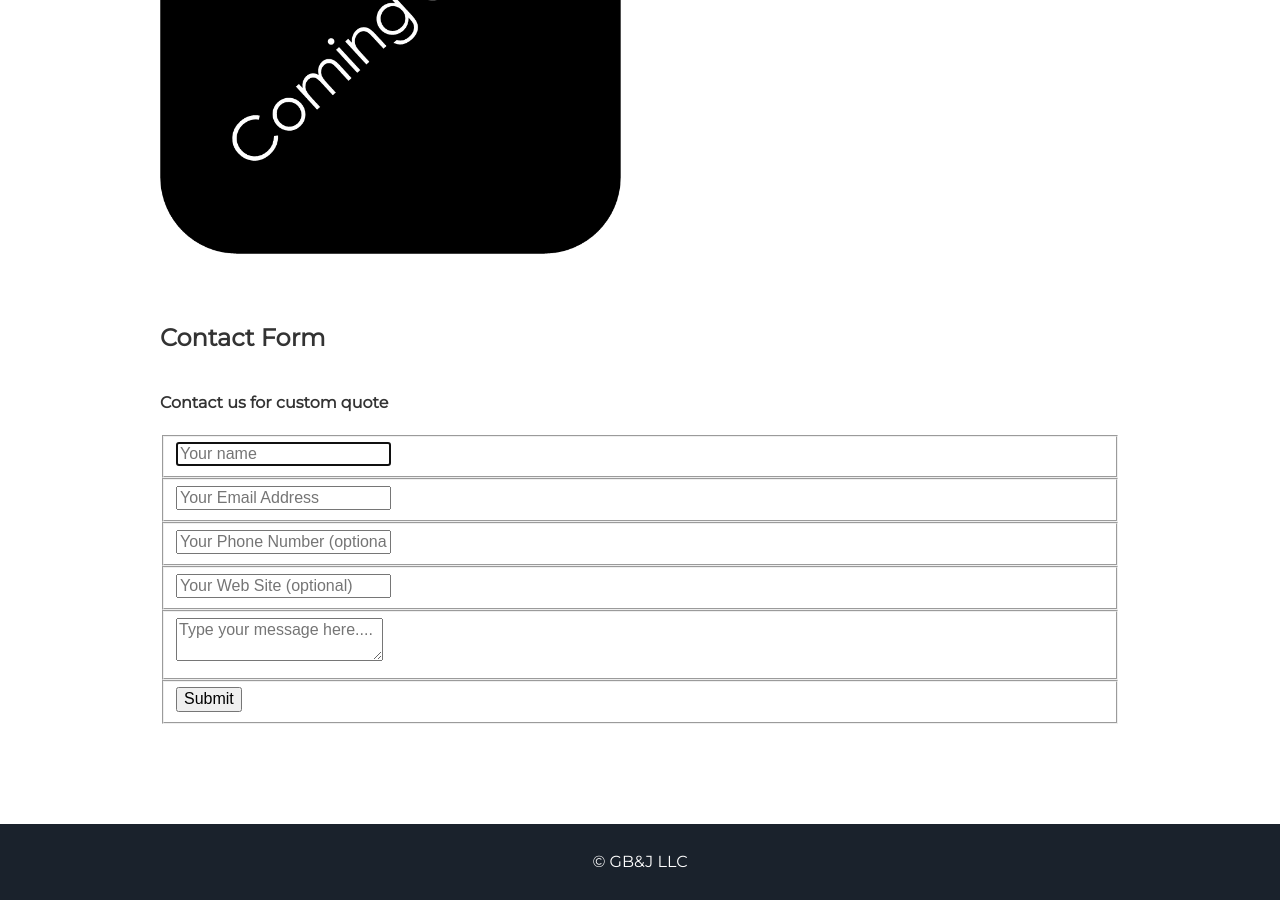
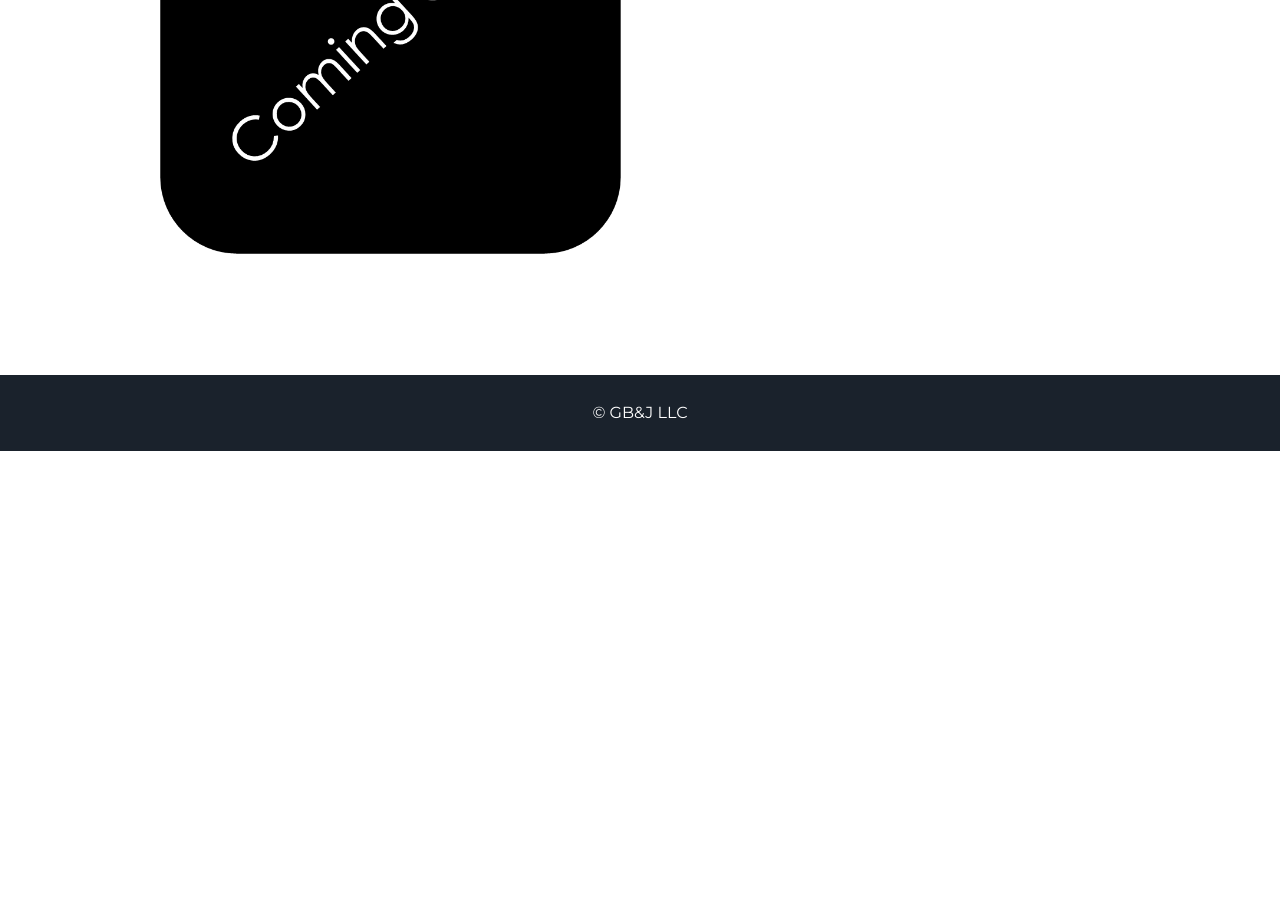
Before and after one commit to gwang123/gwang123.github.io, a Jekyll site: the page built from index.html, in a window 1280 px wide and 900 px high, scrolled down 3117 px. Built offline with Jekyll 4.4.1, drawn with Linux system fonts in a browser that asks for light colours; after the commit the page ends 3568 px from its top, so only the background shows below that.

Commit message:
delted contacts code

```diff
--- a/_includes/projects.html
+++ b/_includes/projects.html
@@ -27,28 +27,3 @@
     <a class="project-link" href="#">Check it out</a>
   </div>
 </div>
-
-<!-- Test -->
-<div class="container">
-  <form id="contact" action="" method="post">
-    <h3>Contact Form</h3>
-    <h4>Contact us for custom quote</h4>
-    <fieldset>
-      <input placeholder="Your name" type="text" tabindex="1" required autofocus>
-    </fieldset>
-    <fieldset>
-      <input placeholder="Your Email Address" type="email" tabindex="2" required>
-    </fieldset>
-    <fieldset>
-      <input placeholder="Your Phone Number (optional)" type="tel" tabindex="3" required>
-    </fieldset>
-    <fieldset>
-      <input placeholder="Your Web Site (optional)" type="url" tabindex="4" required>
-    </fieldset>
-    <fieldset>
-      <textarea placeholder="Type your message here...." tabindex="5" required></textarea>
-    </fieldset>
-    <fieldset>
-      <button name="submit" type="submit" id="contact-submit" data-submit="...Sending">Submit</button>
-  </form>
-</div>
```
